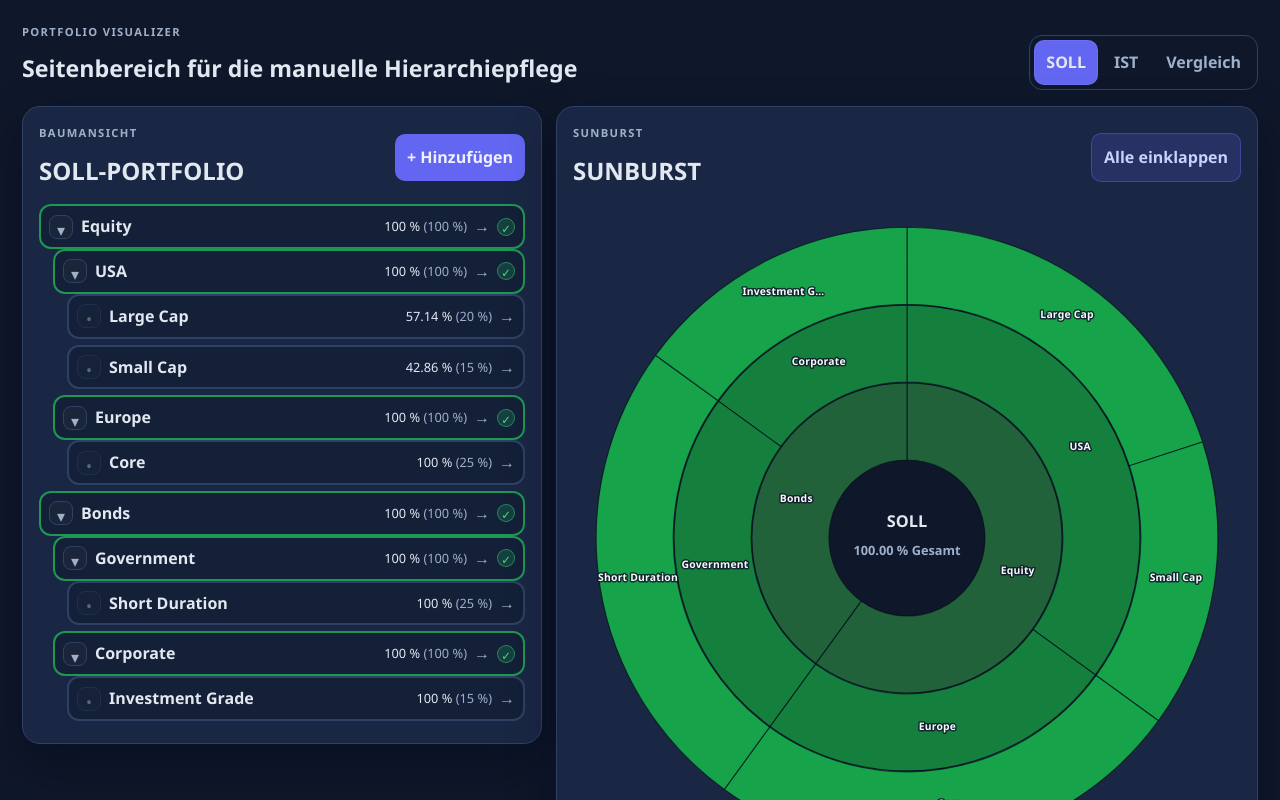
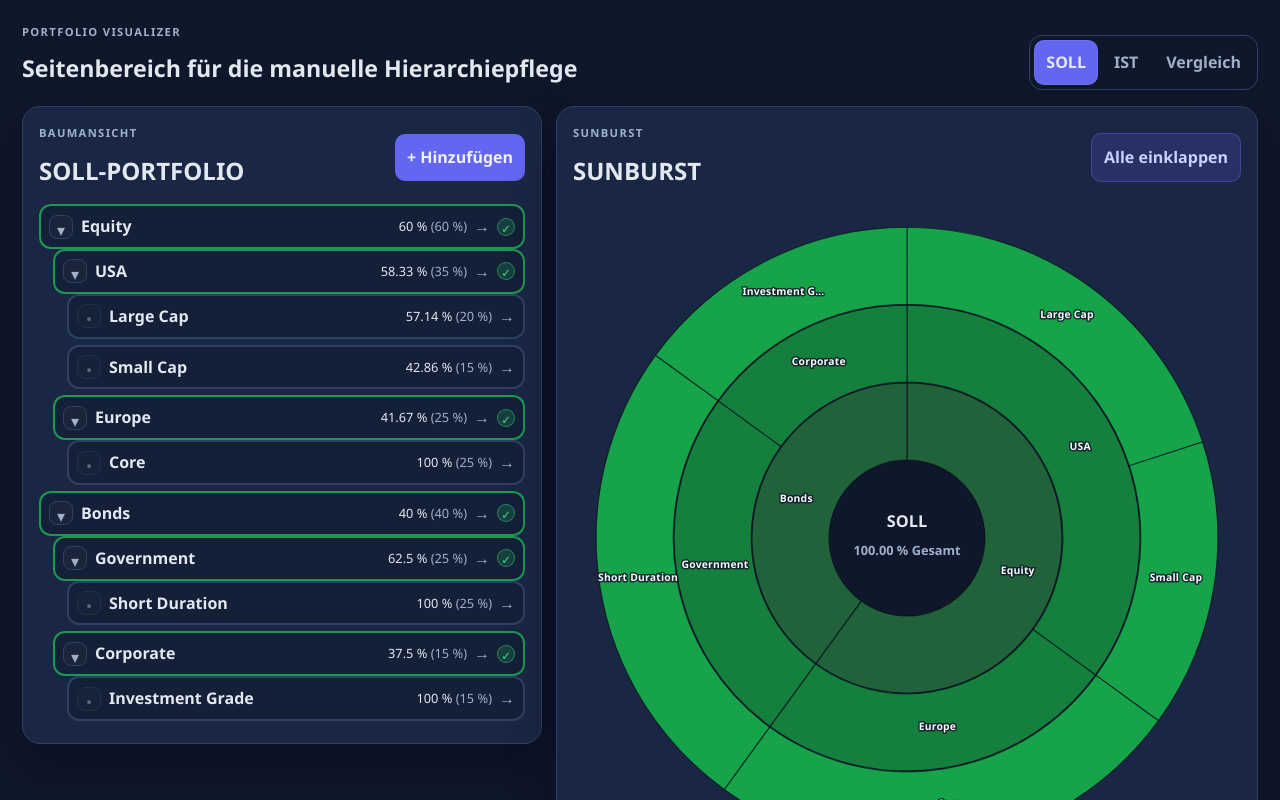
Before and after one commit to Fabian-Knispel/portfolio-visualizer, a React (Vite) app: page / in a window 1280 px wide. Shown: the top 800 px of the page. Built offline with nearby package versions, Linux system fonts and the light colour scheme.

Commit message:
Align SOLL child-share display across tree and sunburst

```diff
--- a/src/features/portfolio/ui/portfolio-workspace.tsx
+++ b/src/features/portfolio/ui/portfolio-workspace.tsx
@@ -470,8 +470,8 @@ export function PortfolioWorkspace({
 
         return {
           status: freeness?.status,
-          primaryValue: formatStoredPercent(freeness?.childrenTargetSumPct),
-          secondaryValue: formatStoredPercent(100),
+          primaryValue: formatStoredPercent(computedSollNode?.targetPctOfParent),
+          secondaryValue: formatRatioPercent(computedSollNode?.pctTotal),
           direction: freeness?.status === 'overallocated' ? 'up' : freeness?.status === 'free' ? 'down' : 'flat',
           showBadge: freeness?.status === 'correct',
         };
--- a/src/features/portfolio/ui/sunburst-model.ts
+++ b/src/features/portfolio/ui/sunburst-model.ts
@@ -11,6 +11,8 @@ export interface SunburstNodeDatum {
   label: string;
   size: number;
   children: SunburstNodeDatum[];
+  pctTotalOverride?: number;
+  pctOfParentOverride?: number;
   isResidual?: boolean;
   residualKind?: 'missing_allocation' | 'direct_position';
 }
@@ -65,6 +67,8 @@ export function buildSollSunburstDatum(root: SollNode | null): SunburstNodeDatum
         path: `${node.path}/__unallocated__`,
         label: 'Fehlende Allokation',
         size: residualSize,
+        pctTotalOverride: residualSize / 100,
+        pctOfParentOverride: nodeSize === 0 ? undefined : residualSize / nodeSize,
         children: [],
         isResidual: true,
         residualKind: 'missing_allocation',
@@ -75,6 +79,8 @@ export function buildSollSunburstDatum(root: SollNode | null): SunburstNodeDatum
       path: node.path,
       label: node.label,
       size: node.children.length === 0 ? nodeSize : 0,
+      pctTotalOverride: node.pctTotal,
+      pctOfParentOverride: node.pctOfParent,
       children,
     };
   }
@@ -141,8 +147,10 @@ export function buildSunburstSlices(root: SunburstNodeDatum | null, radius: numb
         label: node.data.label,
         depth: node.depth,
         value,
-        pctTotal: totalValue === 0 ? 0 : value / totalValue,
-        pctOfParent: node.parent === null || parentValue === 0 ? undefined : value / parentValue,
+        pctTotal: node.data.pctTotalOverride ?? (totalValue === 0 ? 0 : value / totalValue),
+        pctOfParent:
+          node.data.pctOfParentOverride
+          ?? (node.parent === null || parentValue === 0 ? undefined : value / parentValue),
         isResidual: node.data.isResidual === true,
         residualKind: node.data.residualKind,
         startAngle: node.x0,
```
Also changed, not shown: 1 other file (tests, documents, lock files or other folders).
